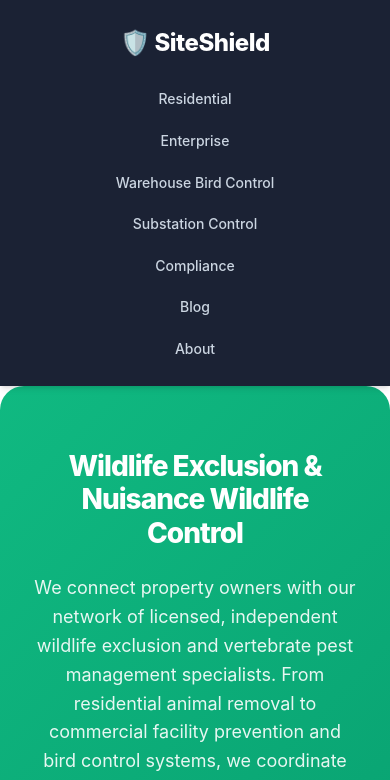
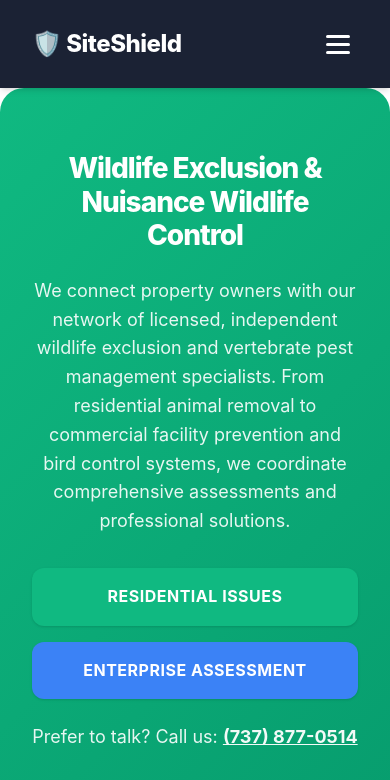
Before and after one commit to HansDandle/crittergitter, a Next.js app: page / in a window 390 px wide. Shown: the top 780 px of the page. Built offline with nearby package versions, Linux system fonts and the light colour scheme.

Commit message:
Add mobile hamburger menu - hide nav links by default on mobile

```diff
--- a/app/globals.css
+++ b/app/globals.css
@@ -870,6 +870,35 @@ legend {
   text-decoration: none;
 }
 
+/* Hamburger Menu */
+.hamburger {
+  display: none;
+  flex-direction: column;
+  justify-content: center;
+  align-items: center;
+  gap: 5px;
+  width: 40px;
+  height: 40px;
+  background: transparent;
+  border: none;
+  cursor: pointer;
+  padding: 8px;
+  z-index: 1001;
+}
+
+.hamburger-line {
+  display: block;
+  width: 24px;
+  height: 3px;
+  background-color: white;
+  border-radius: 2px;
+  transition: all 0.3s ease;
+}
+
+.hamburger:hover .hamburger-line {
+  background-color: var(--color-primary);
+}
+
 /* Footer */
 .footer {
   background: var(--color-slate-900);
@@ -945,14 +974,33 @@ legend {
 
 @media (max-width: 768px) {
   .nav-container {
-    flex-direction: column;
-    gap: var(--spacing-lg);
+    flex-wrap: wrap;
+    justify-content: space-between;
+    gap: 0;
+  }
+
+  .hamburger {
+    display: flex;
   }
 
   .nav-links {
+    display: none;
     flex-direction: column;
     gap: var(--spacing-md);
     text-align: center;
+    width: 100%;
+    padding: var(--spacing-lg) 0;
+    background: var(--color-slate-900);
+    order: 3;
+  }
+
+  .nav-links.nav-open {
+    display: flex;
+  }
+
+  .nav-links a {
+    padding: var(--spacing-sm) 0;
+    font-size: var(--font-size-base);
   }
 }
 
--- a/app/layout.tsx
+++ b/app/layout.tsx
@@ -1,6 +1,7 @@
 import type { Metadata } from 'next';
 import './globals.css';
 import { PhoneLink } from '@/components/PhoneLink';
+import { MobileNav } from '@/components/MobileNav';
 
 export const metadata: Metadata = {
   title: 'SiteShield - Wildlife Exclusion Referrals',
@@ -26,36 +27,7 @@ export default function RootLayout({
         <meta name="theme-color" content="#2c5f2d" />
       </head>
       <body>
-        <nav className="navigation">
-          <div className="nav-container">
-            <a href="/" className="logo">
-              🛡️ SiteShield
-            </a>
-            <ul className="nav-links">
-              <li>
-                <a href="/residential">Residential</a>
-              </li>
-              <li>
-                <a href="/enterprise">Enterprise</a>
-              </li>
-              <li>
-                <a href="/services/warehouse-bird-control">Warehouse Bird Control</a>
-              </li>
-              <li>
-                <a href="/services/substation-bird-control">Substation Control</a>
-              </li>
-              <li>
-                <a href="/services/compliance-pest-management">Compliance</a>
-              </li>
-              <li>
-                <a href="/blog">Blog</a>
-              </li>
-              <li>
-                <a href="/about">About</a>
-              </li>
-            </ul>
-          </div>
-        </nav>
+        <MobileNav />
 
         {children}
 
--- /dev/null
+++ b/components/MobileNav.tsx
@@ -0,0 +1,56 @@
+'use client';
+
+import { useState } from 'react';
+import Link from 'next/link';
+
+export function MobileNav() {
+  const [isOpen, setIsOpen] = useState(false);
+
+  const toggleMenu = () => setIsOpen(!isOpen);
+  const closeMenu = () => setIsOpen(false);
+
+  return (
+    <nav className="navigation">
+      <div className="nav-container">
+        <Link href="/" className="logo" onClick={closeMenu}>
+          🛡️ SiteShield
+        </Link>
+
+        <button
+          className="hamburger"
+          onClick={toggleMenu}
+          aria-label="Toggle menu"
+          aria-expanded={isOpen}
+        >
+          <span className={`hamburger-line ${isOpen ? 'open' : ''}`}></span>
+          <span className={`hamburger-line ${isOpen ? 'open' : ''}`}></span>
+          <span className={`hamburger-line ${isOpen ? 'open' : ''}`}></span>
+        </button>
+
+        <ul className={`nav-links ${isOpen ? 'nav-open' : ''}`}>
+          <li>
+            <Link href="/residential" onClick={closeMenu}>Residential</Link>
+          </li>
+          <li>
+            <Link href="/enterprise" onClick={closeMenu}>Enterprise</Link>
+          </li>
+          <li>
+            <Link href="/services/warehouse-bird-control" onClick={closeMenu}>Warehouse Bird Control</Link>
+          </li>
+          <li>
+            <Link href="/services/substation-bird-control" onClick={closeMenu}>Substation Control</Link>
+          </li>
+          <li>
+            <Link href="/services/compliance-pest-management" onClick={closeMenu}>Compliance</Link>
+          </li>
+          <li>
+            <Link href="/blog" onClick={closeMenu}>Blog</Link>
+          </li>
+          <li>
+            <Link href="/about" onClick={closeMenu}>About</Link>
+          </li>
+        </ul>
+      </div>
+    </nav>
+  );
+}
```
